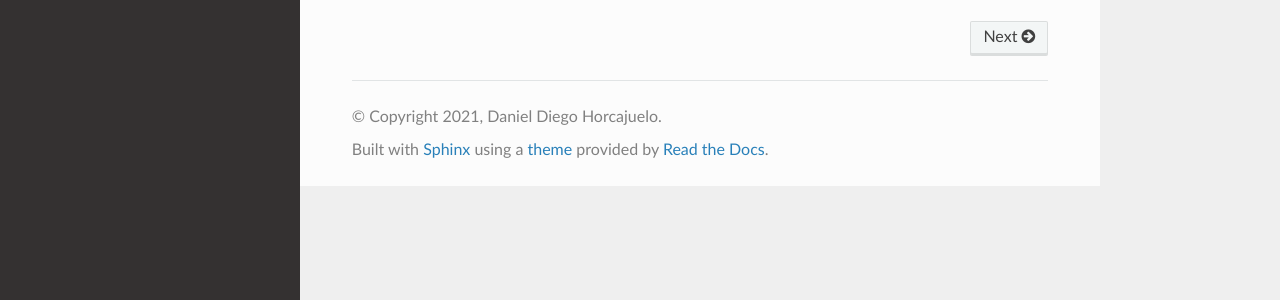
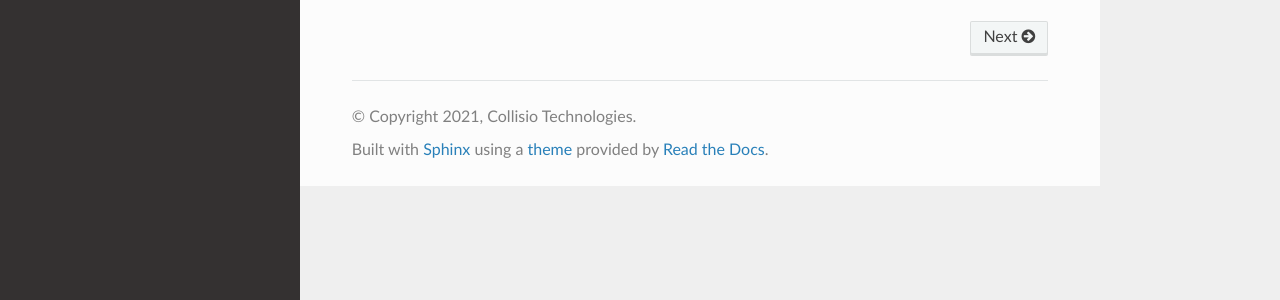
Before and after one commit to collisio/json-enhanced, a Sphinx documentation site: the page built from docs/index.rst, in a window 1280 px wide. Shown: the part 488-788 px from the top of the page. Built offline with Sphinx 7.4.7 and the Read the Docs theme 2.0.0, drawn with Linux system fonts in a browser that asks for light colours.

Commit message:
updated copyright

```diff
--- a/docs/conf.py
+++ b/docs/conf.py
@@ -18,7 +18,7 @@
 # -- Project information -----------------------------------------------------
 
 project = 'json-enhanced'
-copyright = '2021, Daniel Diego Horcajuelo'
+copyright = '2021, Collisio Technologies'
 author = 'Daniel Diego Horcajuelo'
 
 
```
